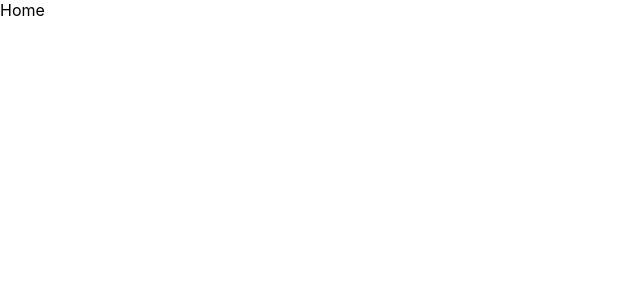
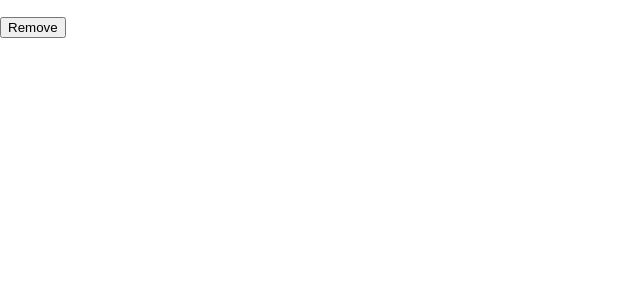
Before and after one commit to Amedzro-Elikplim/Bookstore, a React (Create React App) app: page / in a window 1280 px wide. Shown: the top 300 px of the page, without its empty margins (0-640 px from the left). Built offline with nearby package versions, Linux system fonts and the light colour scheme.

Commit message:
Import Books components

```diff
--- a/src/App.js
+++ b/src/App.js
@@ -1,8 +1,9 @@
 import './App.css';
+import Books from './Components/Books';
 
 function App() {
   return (
-    <div>Home</div>
+    <Books />
   );
 }
 
```
